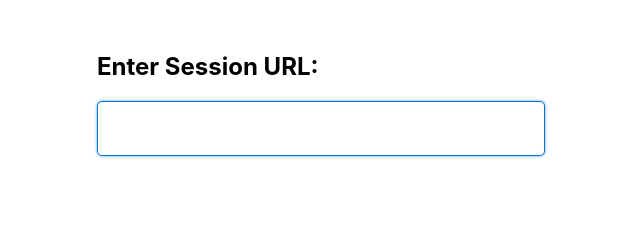
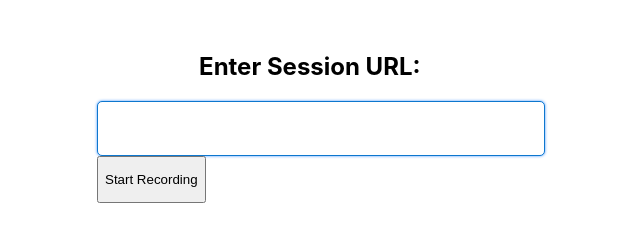
Before and after one commit to OmidNejadabbasi/adobe-connect-sessionn-recorder, an Electron app: page src/index.html in a window 1200 px wide. Shown: the whole page, without its empty margins (214-854 px from the left). Drawn offline with Linux system fonts and the light colour scheme.

Commit message:
add start recording button

```diff
--- a/src/index.css
+++ b/src/index.css
@@ -11,6 +11,7 @@ body {
 }
 
 #session-url-input {
+    display: block;
     width: 100%;
     padding: 8px 10px;
     font-size: 2rem;
@@ -19,3 +20,7 @@ body {
     box-shadow: 0px 0px 3px 0px #4395ff;
     border-radius: 5px;
 }
+
+#enter-url-h2 {
+    text-align: center;
+}
--- a/src/index.html
+++ b/src/index.html
@@ -11,11 +11,14 @@
 <body>
 
     <div class="container">
-        <h2>
+        <h2 id="enter-url-h2">
             Enter Session URL:
         </h2>
 
         <input id="session-url-input" type="url">
+        <button id="start-recording">
+            <p>Start Recording</p>
+        </button>
     </div>
 </body>
 
```
